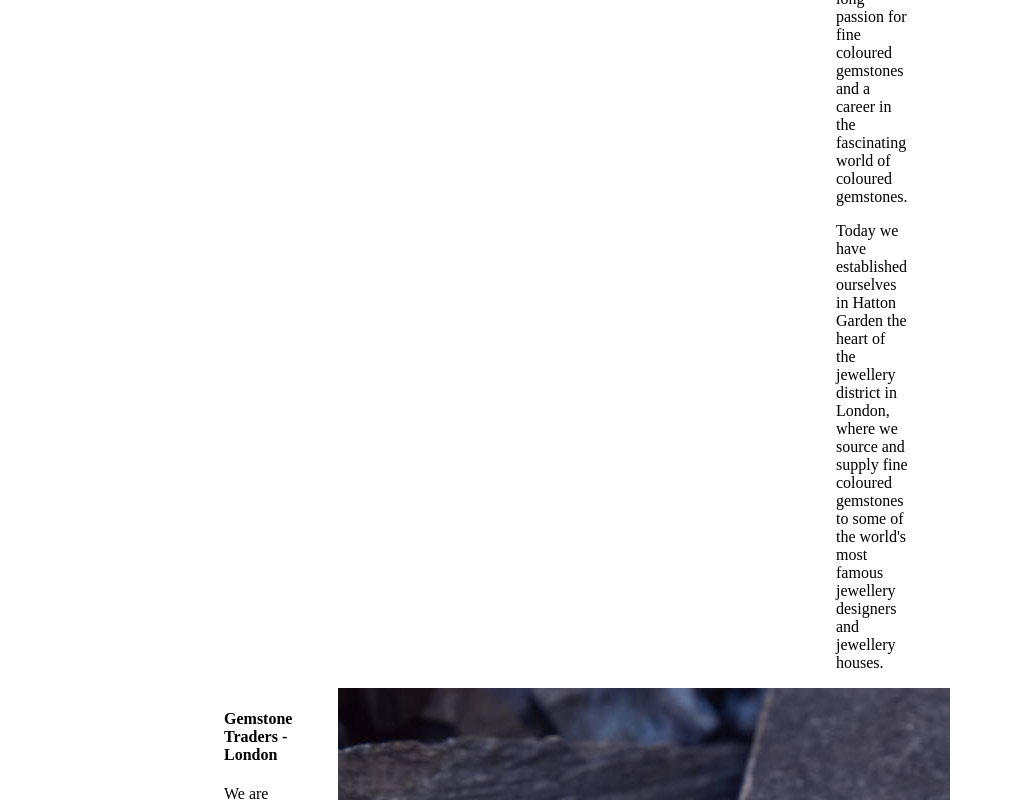
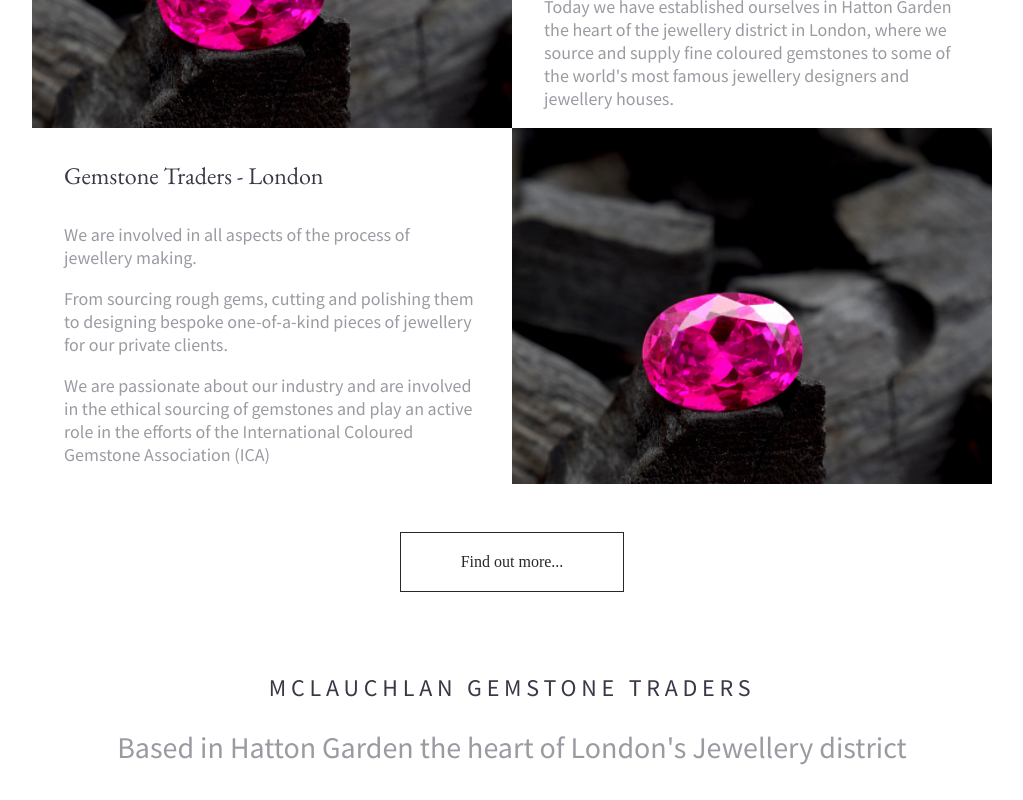
Before and after one commit to Wills-dev/davgems, a React (Create React App) app: page / in a window 1280 px wide. Shown: the part 1540-2340 px from the top of the page, without its empty margins (128-1151 px from the left). Built offline with nearby package versions, Linux system fonts and the light colour scheme.

Commit message:
content of the home page

```diff
--- a/public/index.html
+++ b/public/index.html
@@ -14,6 +14,12 @@
       user's mobile device or desktop. See https://developers.google.com/web/fundamentals/web-app-manifest/
     -->
     <link rel="manifest" href="%PUBLIC_URL%/manifest.json" />
+    <link rel="preconnect" href="https://fonts.googleapis.com" />
+    <link rel="preconnect" href="https://fonts.gstatic.com" crossorigin />
+    <link
+      href="https://fonts.googleapis.com/css2?family=EB+Garamond&family=Source+Sans+Pro&display=swap"
+      rel="stylesheet"
+    />
     <!--
       Notice the use of %PUBLIC_URL% in the tags above.
       It will be replaced with the URL of the `public` folder during the build.
--- a/src/Home/Home.css
+++ b/src/Home/Home.css
@@ -1,10 +1,12 @@
 .main {
-  width: 100vw;
+  /* width: 100vw; */
   position: relative;
 }
 
 .main-body {
-  margin: 1rem 20rem;
+  /* margin: 1rem 20rem; */
+  max-width: 960px;
+  margin: 0 auto;
 }
 
 .title-ctn {
@@ -12,11 +14,39 @@
   color: #282828;
 }
 
+.default-nav {
+  display: none !important;
+}
+
 .slide-container,
 .each-slide,
 .each-slide > img {
   width: 100%;
   height: 100%;
+}
+
+.first-title {
+  color: #373946;
+  direction: ltr;
+  font-family: "Source Sans Pro";
+  font-weight: 400;
+  font-style: normal;
+  letter-spacing: 0.2em;
+}
+
+.second-title {
+  font-size: 30px;
+  color: #373946;
+  direction: ltr;
+  font-family: "Source Sans Pro";
+  font-weight: 300;
+  font-style: normal;
+  margin-block-start: 0.83em;
+  margin-block-end: 0.83em;
+  margin-inline-start: 0px;
+  margin-inline-end: 0px;
+  line-height: initial;
+  opacity: 0.5;
 }
 
 .about-us-ctn {
@@ -43,15 +73,91 @@
 .journey {
   display: flex;
   width: 100%;
+  margin: 0;
+  padding: 0;
+}
+
+.journey-ima-ctn {
+  width: 50%;
+  /* height: 30rem; */
+  margin: 0;
+  padding: 0;
+}
+
+.image-one {
+  background-image: url(../assets/images/istockphoto-3.jpg) !important;
+  background-position: center;
+  background-size: cover;
+  background-repeat: no-repeat;
+}
+
+.image-two {
+  background-image: url(../assets/images/istockphoto-3.jpg) !important;
+  background-position: center;
+  background-size: cover;
+  background-repeat: no-repeat;
+}
+
+.image-three {
+  background-image: url(../assets/images/istockphoto-3.jpg) !important;
+  background-position: center;
+  background-size: cover;
+  background-repeat: no-repeat;
+}
+
+.image-four {
+  background-image: url(../assets/images/istockphoto-5.jpg) !important;
+  background-position: center;
+  background-size: cover;
+  background-repeat: no-repeat;
+}
+
+.journey-wrapper {
+  width: 50%;
+  margin: 0;
+  padding: 0;
 }
 
 .journey-paragraph-ctn {
-  margin: 0 2rem;
+  width: 100%;
+}
+
+.journey-country {
+  color: #373946;
+  direction: ltr;
+  font-family: "EB Garamond", serif;
+  font-weight: 400;
+  font-style: normal;
+  font-size: 24px;
+  padding: 0 2rem;
+}
+
+.journey-paragraph {
+  color: #373946;
+  direction: ltr;
+  font-family: "Source Sans Pro", sans-serif;
+  font-weight: 300;
+  font-style: normal;
+  font-size: 18px;
+  padding: 0 2rem;
+  opacity: 0.5;
 }
 
 .certification {
   width: 100%;
+  background-color: #f5f1f1;
+  padding: 40px 0;
+  margin-top: 3rem;
+  display: flex;
+  justify-content: center;
+  align-items: center;
+}
+
+.certification > p {
+  max-width: 514px;
+  width: calc(100% - 178px);
   text-align: center;
-  background-color: rgb(244, 238, 232);
-  padding: 40px 0;
+  font-size: 24px;
+  font-family: "EB Garamond", serif;
+  color: #373946;
 }
--- a/src/Home/Home.js
+++ b/src/Home/Home.js
@@ -52,9 +52,8 @@
         </div>
         <div className="journey-ctn">
           <div className="journey">
-            <div className="journey-ima-ctn">
-              <img src={banner3} alt="banner" />
-            </div>
+            <div className="journey-ima-ctn image-one"></div>
+            <div className="journey-wrapper">
               <div className="journey-paragraph-ctn">
                 <h4 className="journey-country">Opal Mining - Australia</h4>
                 <p className="journey-paragraph">
@@ -68,13 +67,15 @@
                 </p>
                 <p className="journey-paragraph">
                   Today we have established ourselves in Hatton Garden the heart
-                of the jewellery district in London, where we source and supply
-                fine coloured gemstones to some of the world's most famous
-                jewellery designers and jewellery houses.
+                  of the jewellery district in London, where we source and
+                  supply fine coloured gemstones to some of the world's most
+                  famous jewellery designers and jewellery houses.
                 </p>
               </div>
             </div>
-          <div className="journey">
+          </div>
+          <div className="journey ">
+            <div className="journey-wrapper">
               <div className="journey-paragraph-ctn">
                 <h4 className="journey-country">Gemstone Traders - London</h4>
                 <p className="journey-paragraph">
@@ -89,12 +90,13 @@
                 <p className="journey-paragraph">
                   We are passionate about our industry and are involved in the
                   ethical sourcing of gemstones and play an active role in the
-                efforts of the International Coloured Gemstone Association (ICA)
+                  efforts of the International Coloured Gemstone Association
+                  (ICA)
                 </p>
               </div>
-            <div className="journey-ima-ctn">
-              <img src={banner3} alt="banner" />
             </div>
+
+            <div className="journey-ima-ctn image-two"></div>
           </div>
         </div>
         <div className="about-us-ctn">
@@ -108,35 +110,40 @@
             Based in Hatton Garden the heart of London's Jewellery district
           </h1>
         </div>
+
         <div className="journey-ctn">
           <div className="journey">
-            <div className="journey-ima-ctn">
-              <img src={banner3} alt="banner" />
-            </div>
+            <div className="journey-ima-ctn image-three"></div>
+            <div className="journey-wrapper">
               <div className="journey-paragraph-ctn">
-              <h4 className="journey-country">Gemstone Dealers and Experts</h4>
+                <h4 className="journey-country">
+                  Gemstone Dealers and Experts
+                </h4>
                 <p className="journey-paragraph">
-                Based in Hatton Garden the heart of London's Jewellery district,
-                McLauchlan Gems Ltd specialises and deals in fine quality
-                coloured gemstones.
+                  Based in Hatton Garden the heart of London's Jewellery
+                  district, McLauchlan Gems Ltd specialises and deals in fine
+                  quality coloured gemstones.
                 </p>
                 <p className="journey-paragraph">
                   A personal passion and life long interest for sourcing and
-                supplying unusual and rare gemstones for our clients, means that
-                we are constantly on the hunt for fine exceptional gemstones.
+                  supplying unusual and rare gemstones for our clients, means
+                  that we are constantly on the hunt for fine exceptional
+                  gemstones.
                 </p>
                 <h4 className="journey-country">
                   Gemstones Direct from the Source
                 </h4>
                 <p className="journey-paragraph">
-                Visiting important international gemstone exhibitions around the
-                world and mines every year is important to us. Sourcing
+                  Visiting important international gemstone exhibitions around
+                  the world and mines every year is important to us. Sourcing
                   gemstones of exceptional quality at the best possible price is
                   one of our strengths.
                 </p>
               </div>
             </div>
+          </div>
           <div className="journey">
+            <div className="journey-wrapper">
               <div className="journey-paragraph-ctn">
                 <h4 className="journey-country">
                   Gemstones of Exceptional Quality
@@ -144,10 +151,10 @@
                 <p className="journey-paragraph">
                   The gemstones we deal in are of the highest quality and
                   standards. Whether it is an amethyst or a ruby, one thing is
-                certain that they will both be of great quality.The gemstones we
-                deal in are of the highest quality and standards. Whether it is
-                an amethyst or a ruby, one thing is certain that they will both
-                be of great quality.
+                  certain that they will both be of great quality.The gemstones
+                  we deal in are of the highest quality and standards. Whether
+                  it is an amethyst or a ruby, one thing is certain that they
+                  will both be of great quality.
                 </p>
                 <p className="journey-paragraph">
                   We work with a wide variety of fine coloured gemstones and are
@@ -163,20 +170,21 @@
                   Gemstone Association (ICA).
                 </p>
                 <p className="journey-paragraph">
-                Chosen to be one of the European Directors of the ICA enables us
-                to support these practices.
+                  Chosen to be one of the European Directors of the ICA enables
+                  us to support these practices.
                 </p>
               </div>
-            <div className="journey-ima-ctn">
-              <img src={banner3} alt="banner" />
             </div>
+
+            <div className="journey-ima-ctn image-four"></div>
           </div>
         </div>
         <div className="certification">
-          Our gemstones have certificates from the most reputable <br /> gem
-          laboratories in the world such as
-          <br />
+          <p>
+            Our gemstones have certificates from the most reputable gem
+            laboratories in the world such as <br />
             Gubelin, SSCF, GRS, GIA
+          </p>
         </div>
       </div>
     </div>
```
Lines whose indentation alone changed are shown as unchanged.
